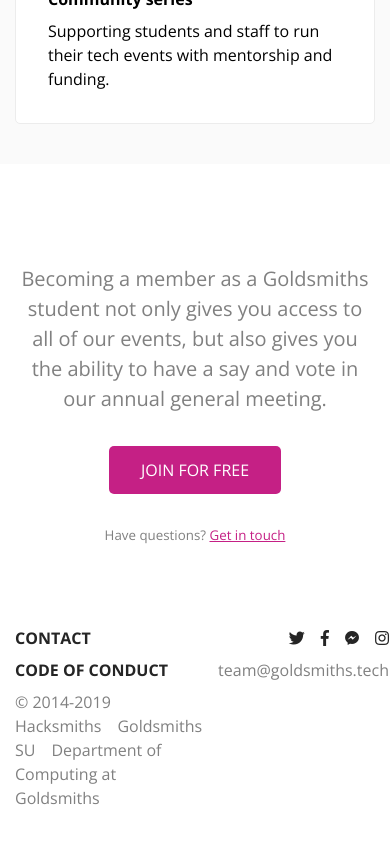
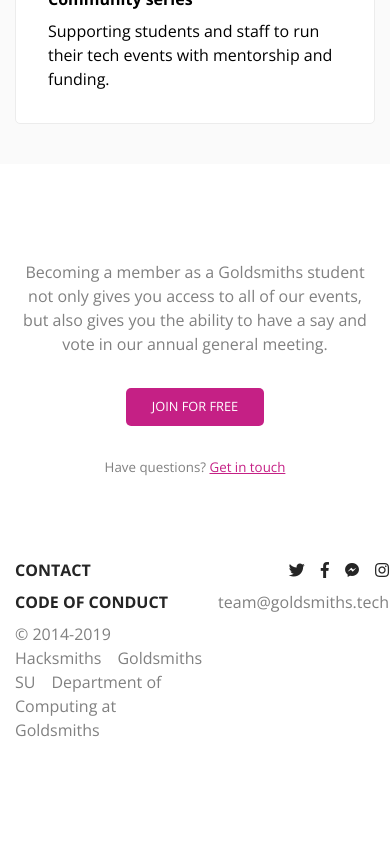
Before and after one commit to skeuomorph/2020.goldsmiths.tech, a Nuxt app: page / in a window 390 px wide. Shown: the part 1000-1844 px from the top of the page. After the commit the page ends 1806 px from the top, so only its background shows below. Built offline with nearby package versions, Linux system fonts and the light colour scheme.

Commit message:
Join responsive

```diff
--- a/components/Join.vue
+++ b/components/Join.vue
@@ -27,4 +27,13 @@ small {
   display: block;
   margin-top: 2rem;
 }
+
+@media screen and (max-width: 960px) {
+  h2 {
+    font-size: 1em;
+  }
+  .btn {
+    font-size: 0.8em;
+  }
+}
 </style>
```
